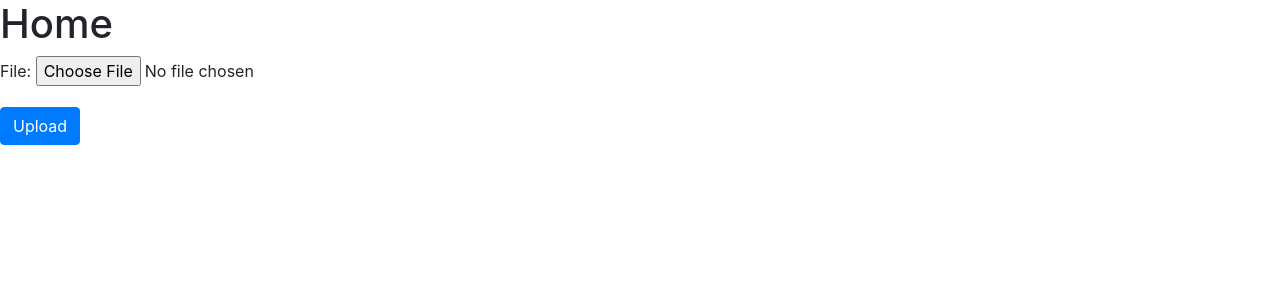
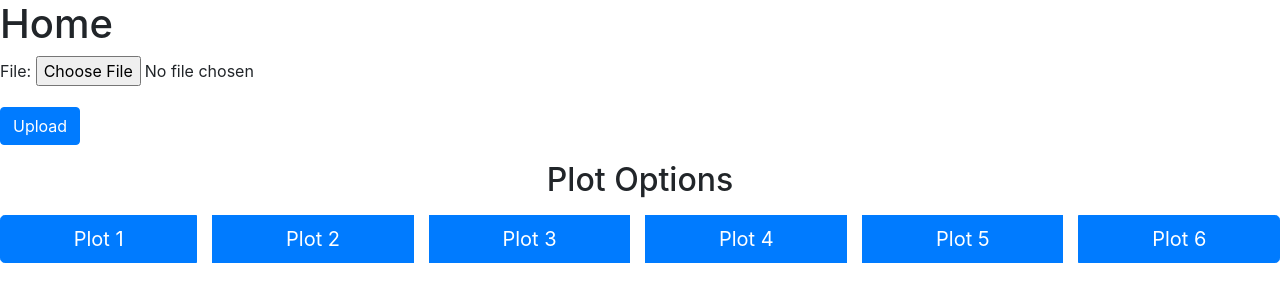
Before and after one commit to karentp/Cytometry_Data_Analysis, a Django app: page /analysis/ in a window 1280 px wide. Shown: the top 302 px of the page. Run offline with Django 4.2, Linux system fonts and the light colour scheme; some libraries are stand-ins or nearby versions.

Commit message:
adding buttons for plots

```diff
--- a/cytometry/analysis/templates/base.html
+++ b/cytometry/analysis/templates/base.html
@@ -4,6 +4,9 @@
 <html>
 <head>
     <title>{% block title %}My Site{% endblock %}</title>
+    <link rel="stylesheet" href="https://cdnjs.cloudflare.com/ajax/libs/twitter-bootstrap/5.0.2/css/bootstrap.min.css"  crossorigin="anonymous" referrerpolicy="no-referrer" />
+    <script src="https://code.jquery.com/jquery-3.6.0.min.js" crossorigin="anonymous"></script>
+    <script src="https://cdnjs.cloudflare.com/ajax/libs/twitter-bootstrap/5.0.2/js/bootstrap.bundle.min.js" crossorigin="anonymous" referrerpolicy="no-referrer"></script>
     {% bootstrap_css %}
 </head>
 <body>
--- a/cytometry/analysis/templates/home.html
+++ b/cytometry/analysis/templates/home.html
@@ -13,4 +13,39 @@
         {{ form.as_p }}
         <button type="submit" class="btn btn-primary">Upload</button>
     </form>
+
+    <div class="row mt-3">
+        <div class="col-md-12">
+          <h2 class="text-center mb-3">Plot Options</h2>
+          <div class="btn-group btn-group-lg d-flex justify-content-center" role="group">
+            <button type="button" class="btn btn-primary mr-3" id="plot1-btn">Plot 1</button>
+            <button type="button" class="btn btn-primary mr-3" id="plot2-btn">Plot 2</button>
+            <button type="button" class="btn btn-primary mr-3" id="plot3-btn">Plot 3</button>
+            <button type="button" class="btn btn-primary mr-3" id="plot4-btn">Plot 4</button>
+            <button type="button" class="btn btn-primary mr-3" id="plot5-btn">Plot 5</button>
+            <button type="button" class="btn btn-primary" id="plot6-btn">Plot 6</button>
+          </div>
+        </div>
+      </div>
+
+      <div class="row mt-5">
+        <div class="col-md-12 text-center">
+          <div id="plot-container"></div>
+        </div>
+      </div>
+
+      <script>
+        $(document).ready(function() {
+          $("#plot1-btn").click(function() {
+            $.ajax({
+              url: "{% url 'analysis:plot_1' %}",
+              type: "GET",
+              success: function(response) {
+                $("#plot-container").html(response);
+              }
+            });
+          });
+        });
+      </script>
+
 {% endblock %}
--- a/cytometry/analysis/urls.py
+++ b/cytometry/analysis/urls.py
@@ -3,4 +3,5 @@ from . import views
 
 urlpatterns = [
     path('', views.home, name='home'),
+    path('plot_1/', views.plot_1, name='plot_1')
 ]
--- a/cytometry/analysis/views.py
+++ b/cytometry/analysis/views.py
@@ -1,9 +1,14 @@
+import io
 import os
+from django.http import HttpResponse
 from django.shortcuts import render
 from django.conf import settings
 from django.core.files.storage import FileSystemStorage
+from matplotlib import pyplot as plt
+
+from cytometry.analysis.models import UploadedFile
 from .forms import FileUploadForm
-
+import flowkit
 
 def home(request):
     if request.method == 'POST' and request.FILES.getlist('file'):
@@ -11,13 +16,38 @@ def home(request):
         for file in files:
             if not file.name.endswith('.fcs'):
                 return render(request, 'home.html', {'form': FileUploadForm(), 'error': 'Only .fcs files are allowed'})
-            fs = FileSystemStorage()
-            filename = fs.save(file.name, file)
-            # You can now work with the uploaded file as needed.
-            # For example, you could save the filename in a database table for later use.
-            # You can access the file with `open(os.path.join(settings.MEDIA_ROOT, filename), 'rb')`
-
+            uploaded_file = UploadedFile.objects.create(file=file)
+            uploaded_file.save()
         return render(request, 'home.html', {'form': FileUploadForm(), 'success': 'File(s) uploaded successfully'})
     else:
         form = FileUploadForm()
         return render(request, 'home.html', {'form': form})
+
+def plot_1(request):
+    # get the uploaded file from the session
+    file_id = request.session.get('file_id')
+    uploaded_file = UploadedFile.objects.get(id=file_id)
+    file_path = uploaded_file.file.path
+
+    # load the flow data from the uploaded file
+    sample = flowkit.Sample(file_path)
+    data = sample.events
+
+    # get the data for the desired channel
+    channel_name = 'FSC-A'
+    data = data[channel_name]
+
+    # create the histogram plot
+    fig, ax = plt.subplots()
+    n, bins, patches = ax.hist(data, bins=100)
+    ax.set_xlabel(channel_name)
+    ax.set_ylabel('Frequency')
+
+    # convert the plot to a PNG image
+    buffer = io.BytesIO()
+    plt.savefig(buffer, format='png')
+    plt.close(fig)
+    buffer.seek(0)
+
+    # return the image data as an HTTP response
+    return HttpResponse(buffer.getvalue(), content_type='image/png')
--- a/cytometry/cytometry/urls.py
+++ b/cytometry/cytometry/urls.py
@@ -19,5 +19,5 @@ from django.urls import include, path
 
 urlpatterns = [
     path('admin/', admin.site.urls),
-    path('analysis/', include('analysis.urls'))
+    path('analysis/', include(('analysis.urls', 'analysis'), namespace='analysis'))
 ]
```
Also changed, not shown: 1 other file.
